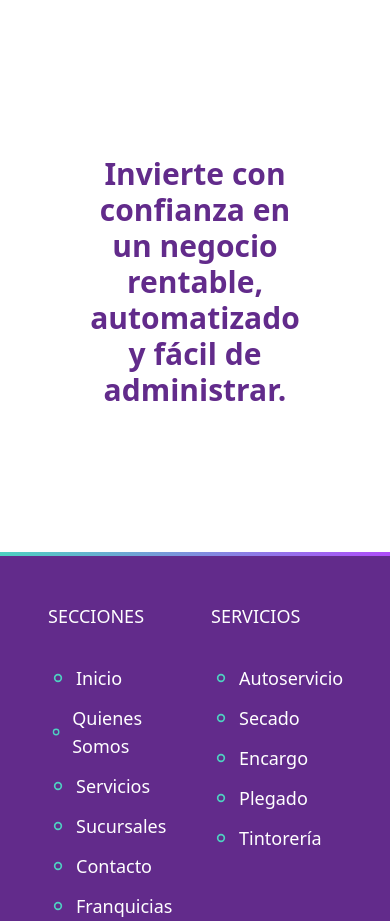
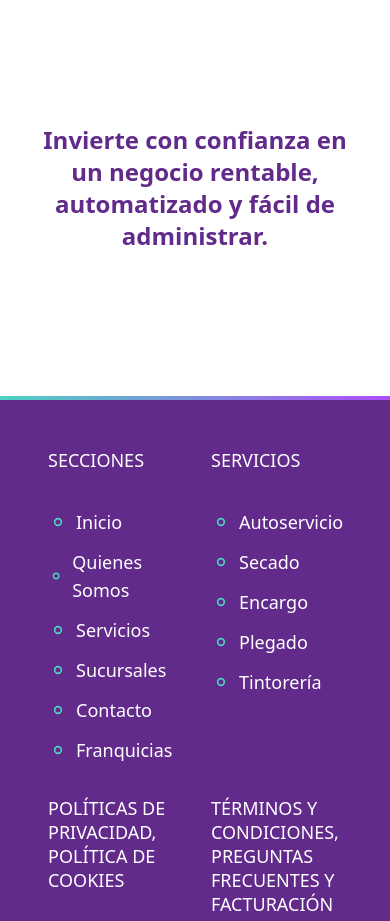
Before and after one commit to dspwebstudiomx/easylav-react, a React (Vite) app: page /franquicias in a window 390 px wide. Shown: the part 4240-5161 px from the top of the page. Built offline with nearby package versions, Linux system fonts and the light colour scheme.

Commit message:
refactor: ajusta el tamaño del texto y el ancho del bloque de cita en el componente ModeloNegocio para mejorar la presentación

```diff
--- a/src/pages/franquicias/ModeloNegocio.jsx
+++ b/src/pages/franquicias/ModeloNegocio.jsx
@@ -180,8 +180,8 @@ const ModeloNegocio = () => {
           </Paragraph>
         </ParagraphContainer>
         <Paragraph>
-          <span className="text-3xl  mx-auto font-semibold text-secondary_dark dark:text-secondary_light text-center my-8">
-            <blockquote className="w-2/3 mx-auto mt-20">
+          <span className="text-2xl md:text-3xl  mx-auto font-semibold text-secondary_dark dark:text-secondary_light text-center my-8">
+            <blockquote className="md:w-2/3 mx-auto mt-12">
               Invierte con confianza en un negocio rentable, automatizado y fácil de administrar.
             </blockquote>
           </span>
```
